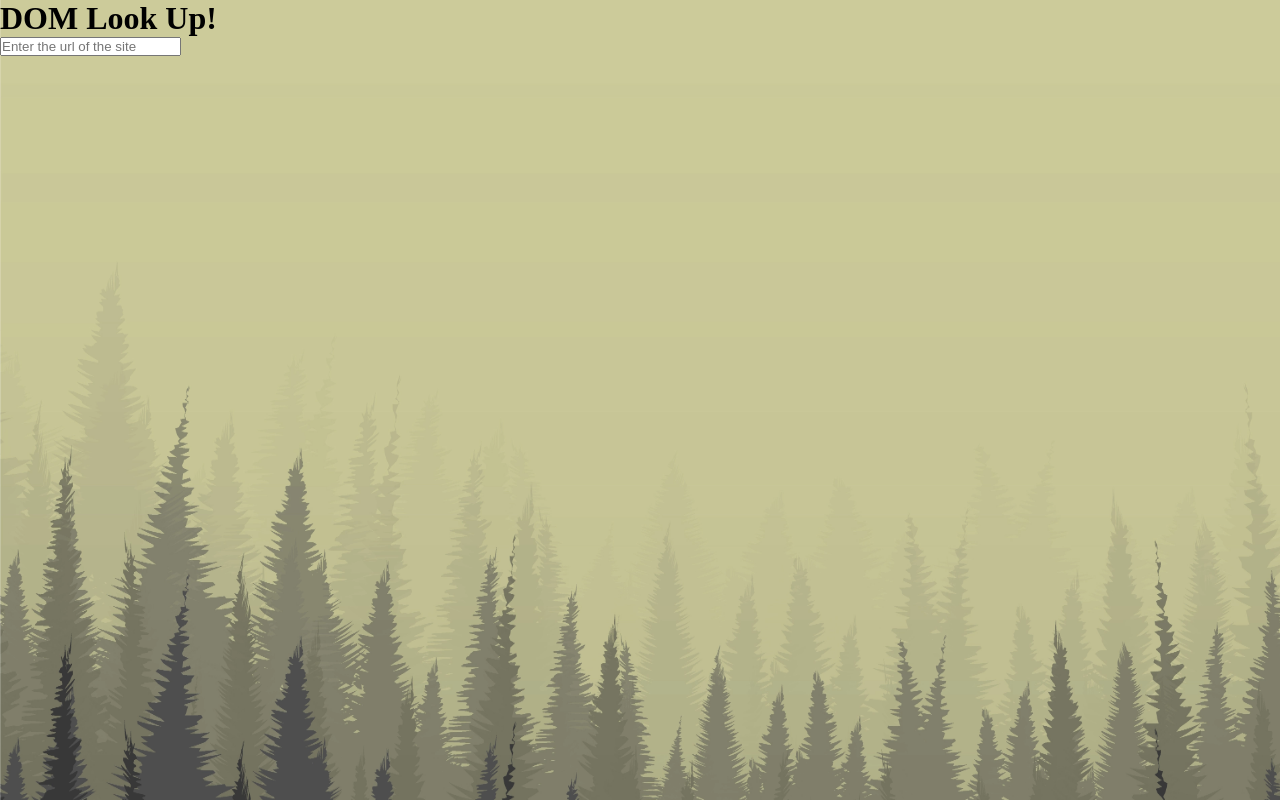
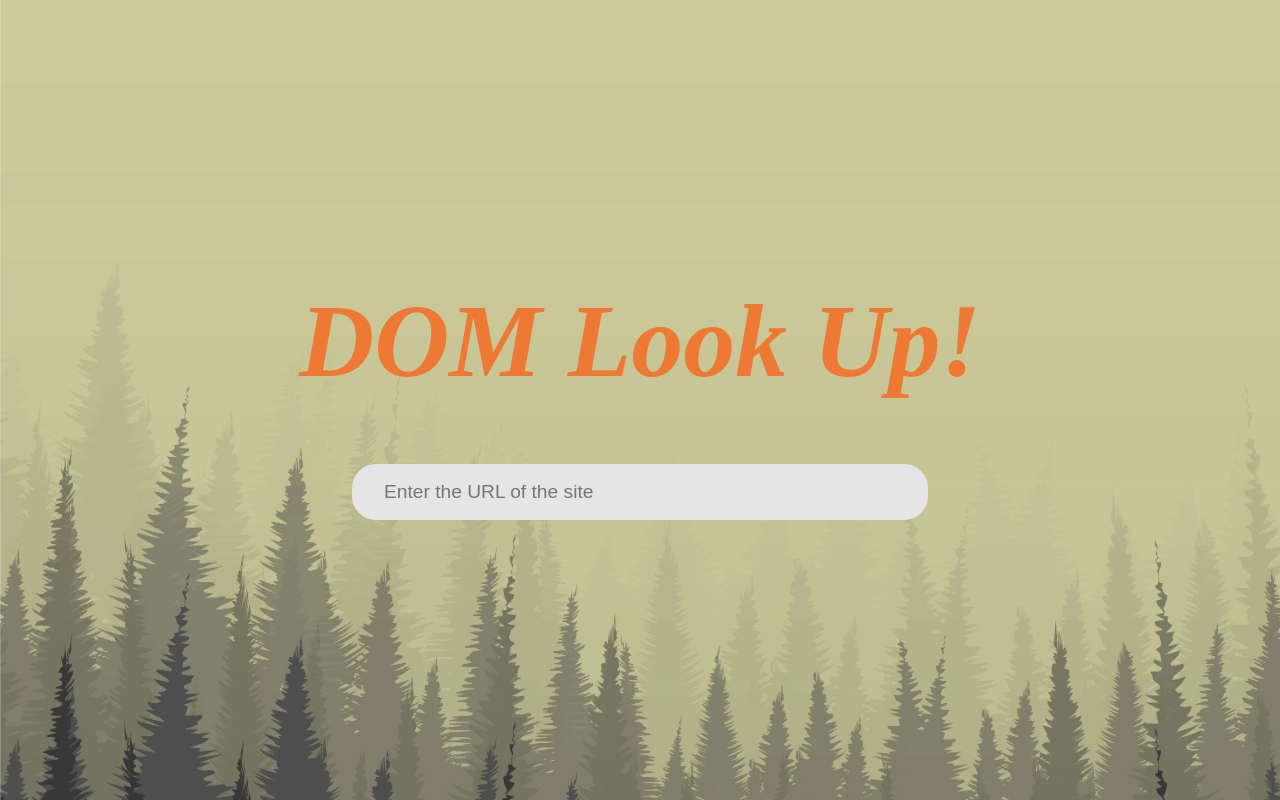
Before and after one commit to 0jaaack/dom-look-up, an Angular app: page / in a window 1280 px wide. Built offline with nearby package versions, Linux system fonts and the light colour scheme.

Commit message:
[Styling] search component styling

```diff
--- a/src/app/search/search.component.html
+++ b/src/app/search/search.component.html
@@ -1,4 +1,3 @@
-<div class="container">
 <div class="background-image background-image__frame">
   <img
     class="background-image background-image__img"
@@ -6,11 +5,13 @@
     alt="background-forest"
   />
 </div>
-  <h1>DOM Look Up!</h1>
-  <p>{{ message }}</p>
+<div class="search">
+  <h1 class="search__title">DOM Look Up!</h1>
+  <p class="search__message">{{ message }}</p>
   <input
+    class="search__search-bar"
     type="url"
-    placeholder="Enter the url of the site"
+    placeholder="Enter the URL of the site"
     (input)="handleInput($event)"
     (keydown)="handleKeyDown($event)"
   >
--- a/src/app/search/search.component.scss
+++ b/src/app/search/search.component.scss
@@ -1,7 +1,37 @@
-.container {
+.search {
   position: relative;
-  width: 100%;
-  height: 100%;
+  display: flex;
+  flex-direction: column;
+  justify-content: center;
+  align-items: center;
+  gap: 1rem;
+  width: 100vw;
+  height: 100vh;
+
+  &__title {
+    color: #EE7934;
+    font-size: 6.5rem;
+    font-style: italic;
+    font-weight: 800;
+  }
+
+  &__message {
+    height: 2rem;
+    font-size: 1.1rem;
+    font-weight: 800;
+    color: red;
+  }
+
+  &__search-bar {
+    height: 3.5rem;
+    width: 40vw;
+    border-radius: 1.5rem;
+    outline: none;
+    border: 0;
+    padding: 0 2rem;
+    font-size: 1.2rem;
+    background-color: #E5E5E5;
+  }
 }
 
 .background-image {
```
Lines whose indentation alone changed are shown as unchanged.
